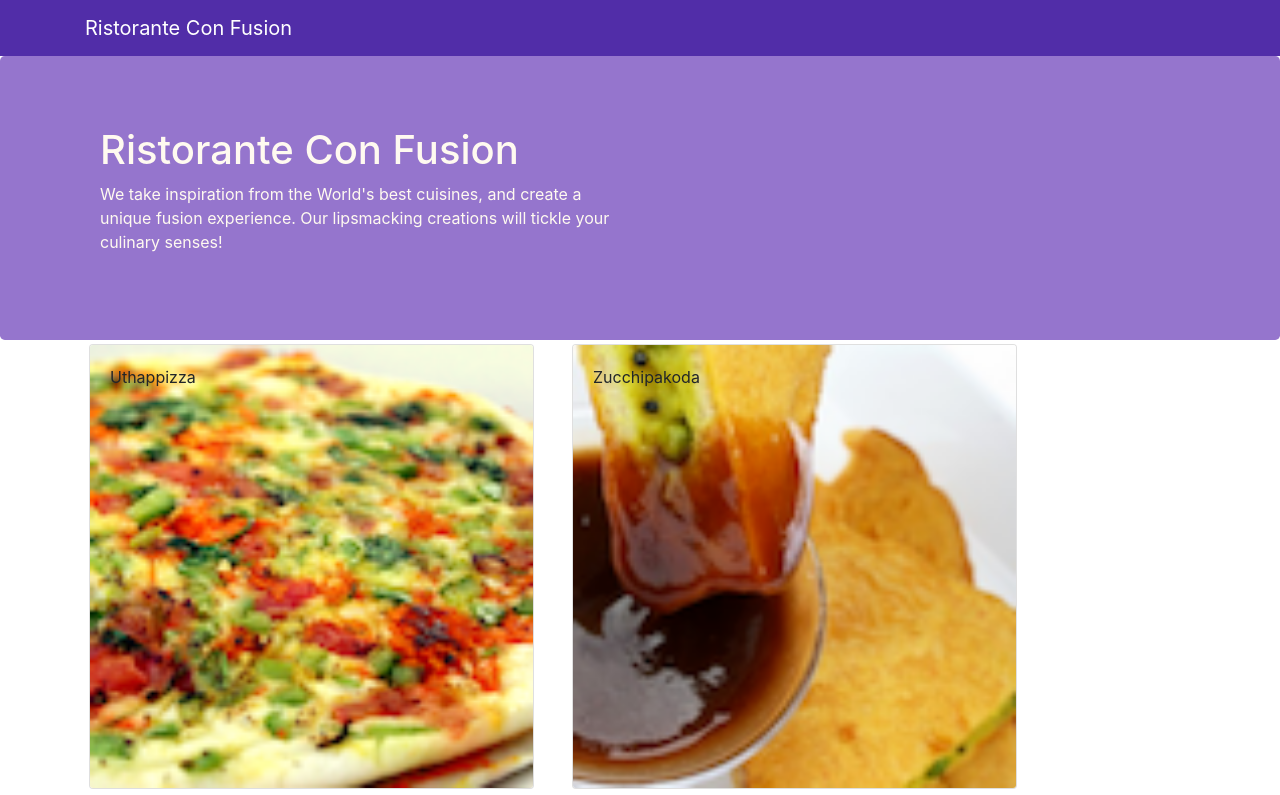
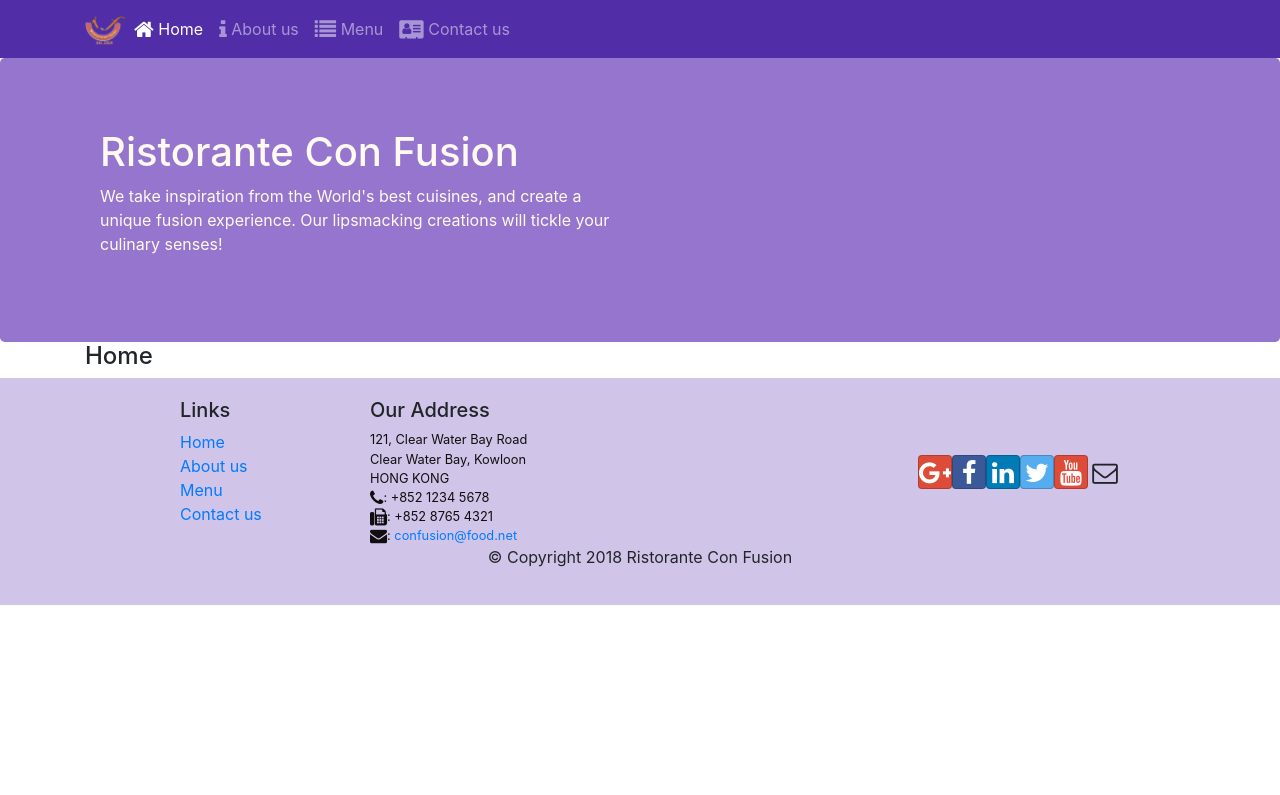
Before and after one commit to lpyvnytska/coursera_react2, a React (Create React App) app: page /home in a window 1280 px wide. Shown: the top 795 px of the page. Built offline with nearby package versions, Linux system fonts and the light colour scheme.

Commit message:
React Router

```diff
--- a/package.json
+++ b/package.json
@@ -12,6 +12,7 @@
     "react": "^16.12.0",
     "react-dom": "^16.12.0",
     "react-popper": "^1.3.7",
+    "react-router-dom": "^5.1.2",
     "react-scripts": "^3.4.1",
     "reactstrap": "^8.2.0"
   },
--- a/src/App.js
+++ b/src/App.js
@@ -1,13 +1,16 @@
 import React, { Component } from 'react';
 import Main from './components/MainComponent';
 import './App.css';
+import { BrowserRouter } from 'react-router-dom';
 
 class App extends Component {
   render() {
     return (
-      <div>
-        <Main />
-      </div>
+      <BrowserRouter>
+        <div>
+          <Main />
+        </div>
+      </BrowserRouter>
     );
   }
 }
--- a/src/components/FooterComponent.js
+++ b/src/components/FooterComponent.js
@@ -1,4 +1,5 @@
 import React from 'react';
+import { Link } from 'react-router-dom';
 
 function Footer(props) {
   return (
@@ -9,16 +10,16 @@
             <h5>Links</h5>
             <ul className="list-unstyled">
               <li>
-                <a href="#">Home</a>
+                <Link to="/home">Home</Link>
               </li>
               <li>
-                <a href="#">About</a>
+                <Link to="/aboutus">About us</Link>
               </li>
               <li>
-                <a href="#">Menu</a>
+                <Link to="/menu">Menu</Link>
               </li>
               <li>
-                <a href="contactus.html">Contact</a>
+                <Link to="/contactus">Contact us</Link>
               </li>
             </ul>
           </div>
--- a/src/components/HeaderComponent.js
+++ b/src/components/HeaderComponent.js
@@ -1,13 +1,69 @@
 import React, { Component } from 'react';
-import { Navbar, NavbarBrand, Jumbotron } from 'reactstrap';
+import {
+  Navbar,
+  NavbarBrand,
+  Nav,
+  NavbarToggler,
+  Collapse,
+  NavItem,
+  Jumbotron,
+} from 'reactstrap';
+import { NavLink } from 'react-router-dom';
 
 class Header extends Component {
+  constructor(props) {
+    super(props);
+    this.state = {
+      isNavOpen: false,
+    };
+    this.toggleNav = this.toggleNav.bind(this);
+  }
+
+  toggleNav() {
+    this.setState({
+      isNavOpen: !this.state.isNavOpen,
+    });
+  }
+
   render() {
     return (
       <>
-        <Navbar dark>
+        <Navbar dark expand="md">
           <div className="container">
-            <NavbarBrand href="/">Ristorante Con Fusion</NavbarBrand>
+            <NavbarToggler onClick={this.toggleNav} />
+            <NavbarBrand className="mr-auto" href="/">
+              <img
+                src="assets/images/logo.png"
+                height="30"
+                width="41"
+                alt="Ristorante Con Fusion"
+              />
+            </NavbarBrand>
+            <Collapse isOpen={this.state.isNavOpen} navbar>
+              <Nav navbar>
+                <NavItem>
+                  <NavLink className="nav-link" to="/home">
+                    <span className="fa fa-home fa-lg"></span> Home
+                  </NavLink>
+                </NavItem>
+                <NavItem>
+                  <NavLink className="nav-link" to="/aboutus">
+                    <span className="fa fa-info fa-lg"></span> About us
+                  </NavLink>
+                </NavItem>
+                <NavItem>
+                  <NavLink className="nav-link" to="/menu">
+                    <span className="fa fa-list fa-lg"></span> Menu
+                  </NavLink>
+                </NavItem>
+                <NavItem>
+                  <NavLink className="nav-link" to="/contactus">
+                    <span className="fa fa-address-card fa-lg"></span> Contact
+                    us
+                  </NavLink>
+                </NavItem>
+              </Nav>
+            </Collapse>
           </div>
         </Navbar>
         <Jumbotron>
--- /dev/null
+++ b/src/components/HomeComponent.js
@@ -0,0 +1,9 @@
+import React from 'react';
+const Home = () => {
+  return (
+    <div className="container">
+      <h4>Home</h4>
+    </div>
+  );
+};
+export default Home;
--- a/src/components/MainComponent.js
+++ b/src/components/MainComponent.js
@@ -1,37 +1,37 @@
 import React, { Component } from 'react';
+import Home from './HomeComponent';
 import Menu from './MenuComponent.js';
 import Dishdetail from './DishdetailComponent';
 import Header from './HeaderComponent';
 import Footer from './FooterComponent';
 import { DISHES } from '../shared/dishes';
+import { Switch, Route, Redirect } from 'react-router-dom';
 
 class Main extends Component {
   constructor(props) {
     super(props);
     this.state = {
       dishes: DISHES,
-      selectedDish: null,
     };
   }
 
-  onDishSelect(dishId) {
-    this.setState({ selectedDish: dishId });
-  }
   render() {
+    const HomePage = () => {
+      return <Home />;
+    };
+
     return (
       <div>
         <Header />
-        <Menu
-          dishes={this.state.dishes}
-          onClick={(dishId) => this.onDishSelect(dishId)}
-        />
-        <Dishdetail
-          dish={
-            this.state.dishes.filter(
-              (dish) => dish.id === this.state.selectedDish
-            )[0]
-          }
-        />
+        <Switch>
+          <Route path="/home" component={HomePage} />
+          <Route
+            exact
+            path="/menu"
+            component={() => <Menu dishes={this.state.dishes} />}
+          />
+          <Redirect to="/home" />
+        </Switch>
         <Footer />
       </div>
     );
--- a/src/components/MenuComponent.js
+++ b/src/components/MenuComponent.js
@@ -3,7 +3,7 @@
 
 function RenderMenuItem({ dish, onClick }) {
   return (
-    <Card key={dish.id} onClick={() => onClick(dish.id)}>
+    <Card key={dish.id}>
       <CardImg width="100%" src={dish.image} alt={dish.name} />
       <CardImgOverlay>
         <CardTitle>{dish.name}</CardTitle>
```
Also changed, not shown: 1 other file (tests, documents, lock files or other folders).
